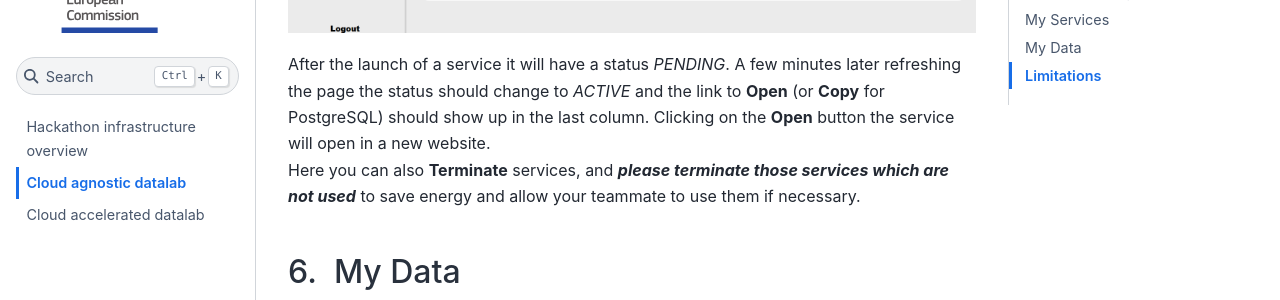
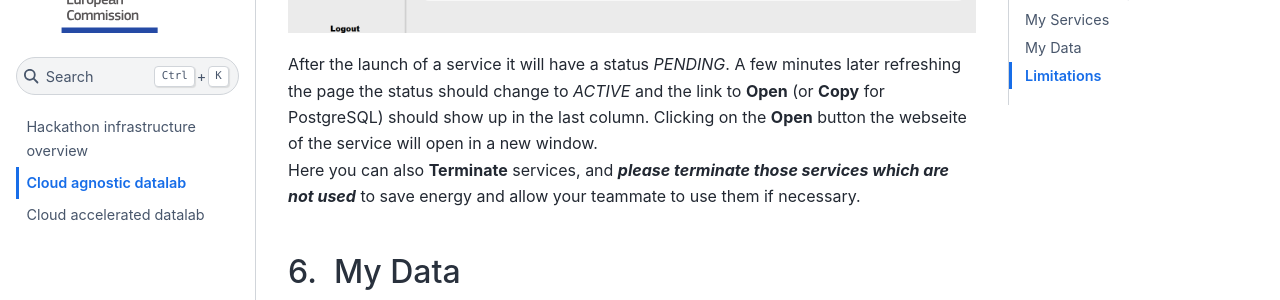
Before and after one commit to eurostat/eubd2023_docs, a Jupyter Book: the page built from cloud-agnostic.md, in a window 1280 px wide and 900 px high, scrolled down 4157 px. Shown: the part 153-453 px from the top of the window. Built offline with Jupyter Book 1.0.4 settings and Sphinx 7.4.7 and the Sphinx Book theme 1.1.4, drawn with Linux system fonts in a browser that asks for light colours.

Commit message:
correction

```diff
--- a/cloud-agnostic.md
+++ b/cloud-agnostic.md
@@ -140,7 +140,7 @@ Under the **My Services** you will find the list of services you launched.
 ![Services](img/cag_services2.png)
 
 After the launch of a service it will have a status *PENDING*. A few minutes later refreshing the page the status should change to *ACTIVE* and the link to **Open** (or **Copy** for PostgreSQL) should show up in the last column.
-Clicking on the **Open** button the service will open in a new website.
+Clicking on the **Open** button the webseite of the service will open in a new window.
 Here you can also **Terminate** services, and ***please terminate those services which are not used*** to save energy and allow your teammate to use them if necessary.
 
 
```
